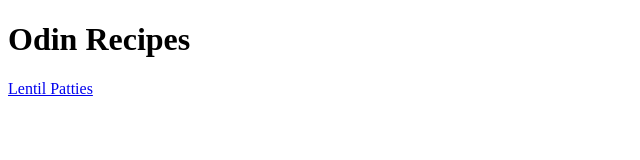
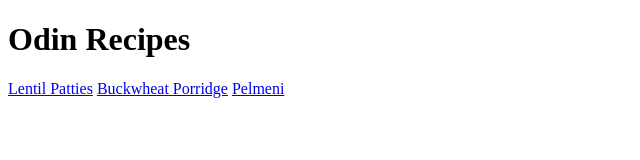
Before and after one commit to herman-morozov/odin-recipes, a plain HTML site: page index.html in a window 1280 px wide. Shown: the whole page, without its empty margins (0-640 px from the left). Drawn offline with Linux system fonts and the light colour scheme.

Commit message:
Add two more links to recipes

```diff
--- a/index.html
+++ b/index.html
@@ -8,5 +8,7 @@
     <body>
         <h1>Odin Recipes</h1>
         <a href="recipes/lentil_patties.html">Lentil Patties</a>
+        <a href="recipes/buckwheat_porridge.html">Buckwheat Porridge</a>
+        <a href="recipes/pelmeni.html">Pelmeni</a>
     </body>
 </html>
```
